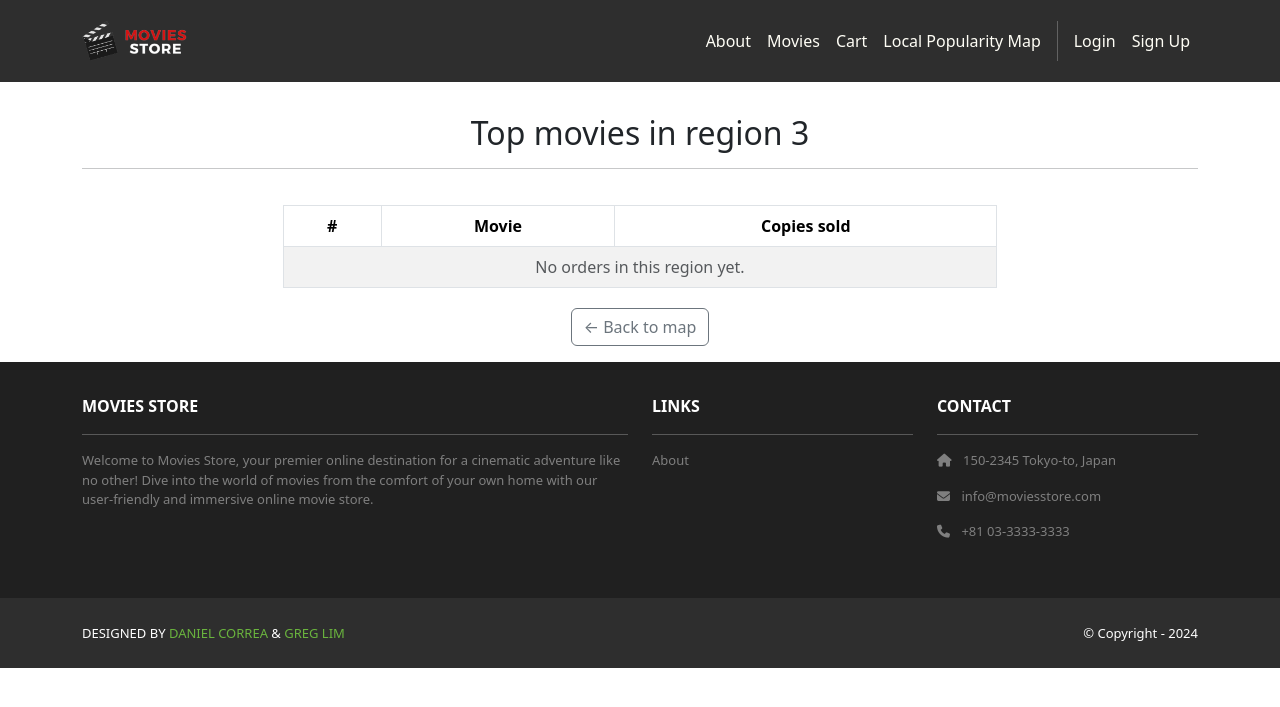
After one commit to rohith2197/moviesstore, a Django app: page /cart/trending/3/ in a window 1280 px wide. The commit adds this page. Shown: the top 707 px of the page. Run offline with Django 5.2, Linux system fonts and the light colour scheme; data comes from the database, SQL or seed files in the repository; both versions use the stored data as it was after the commit; some libraries are stand-ins or nearby versions.

Commit message:
user story 1

```diff
--- a/cart/models.py
+++ b/cart/models.py
@@ -7,6 +7,7 @@ class Order(models.Model):
     date = models.DateTimeField(auto_now_add=True)
     user = models.ForeignKey(User,
         on_delete=models.CASCADE)
+    region_id = models.CharField(max_length=20,blank=True,default='',db_index=True)
     def __str__(self):
         return str(self.id) + ' - ' + self.user.username
 
--- /dev/null
+++ b/cart/templates/cart/region.html
@@ -0,0 +1,45 @@
+{% extends 'base.html' %}
+{% block content %}
+<div class="p-3">
+  <div class="container">
+    <div class="row mt-3">
+      <div class="col mx-auto mb-3 text-center">
+        <h2>Top movies in region {{ template_data.region_id }}</h2>
+        <hr />
+      </div>
+    </div>
+    <div class="row m-1 justify-content-center">
+      <div class="col-lg-8">
+      <table class="table table-bordered table-striped text-center align-middle">
+        <thead>
+          <tr>
+            <th scope="col">#</th>
+            <th scope="col">Movie</th>
+            <th scope="col">Copies sold</th>
+          </tr>
+        </thead>
+        <tbody>
+          {% for m in template_data.movies %}
+          <tr>
+            <td>{{ forloop.counter }}</td>
+            <td>
+              <a href="{% url 'movies.show' m.movie__id %}" class="text-decoration-none">
+                <img src="/media/{{ m.movie__image }}" alt="" style="height:60px; width:40px; object-fit:cover" class="me-2 rounded">
+                {{ m.movie__name }}
+              </a>
+            </td>
+            <td><span class="badge bg-dark fs-6">{{ m.count }}</span></td>
+          </tr>
+          {% empty %}
+          <tr><td colspan="3" class="text-muted">No orders in this region yet.</td></tr>
+          {% endfor %}
+        </tbody>
+      </table>
+      </div>
+    </div>
+    <div class="text-center">
+      <a href="{% url 'cart.trending' %}" class="btn btn-outline-secondary">&larr; Back to map</a>
+    </div>
+  </div>
+</div>
+{% endblock content %}
--- a/cart/urls.py
+++ b/cart/urls.py
@@ -6,4 +6,6 @@ urlpatterns = [
     path('<int:id>/add/', views.add, name='cart.add'),
     path('clear/', views.clear, name='cart.clear'),
     path('purchase/', views.purchase, name='cart.purchase'),
+    path('trending/', views.trending_map, name='cart.trending'),
+    path('trending/<str:region_id>/', views.region_top_movies, name='cart.region_top_movies'),
 ]
--- a/cart/views.py
+++ b/cart/views.py
@@ -4,6 +4,7 @@ from movies.models import Movie
 from .utils import calculate_cart_total
 from .models import Order, Item
 from django.contrib.auth.decorators import login_required
+from django.db.models import Count, Sum
 
 def index(request):
     cart_total = 0
@@ -33,6 +34,8 @@ def clear(request):
 
 @login_required
 def purchase(request):
+    if request.method != 'POST':
+        return redirect('cart.index')
     cart = request.session.get('cart', {})
     movie_ids = list(cart.keys())
     if (movie_ids == []):
@@ -42,6 +45,8 @@ def purchase(request):
     order = Order()
     order.user = request.user
     order.total = cart_total
+    if request.POST['lat'] != '' and request.POST['lng'] != '':
+        order.region_id = str(int(float(request.POST['lat']))) + ',' + str(int(float(request.POST['lng'])))
     order.save()
     for movie in movies_in_cart:
         item = Item()
@@ -56,3 +61,39 @@ def purchase(request):
     template_data['order_id'] = order.id
     return render(request, 'cart/purchase.html',
         {'template_data': template_data})
+
+def trending_map(request):
+    # movies sold per region, most first
+    regions = list(Item.objects.exclude(order__region_id='')
+        .values('order__region_id')
+        .annotate(count=Sum('quantity'))
+        .order_by('-count'))
+
+    # best-selling movie inside each region
+    for r in regions:
+        top = (Item.objects.filter(order__region_id=r['order__region_id'])
+            .values('movie__name')
+            .annotate(count=Sum('quantity'))
+            .order_by('-count')
+            .first())
+        r['region_id'] = r.pop('order__region_id')
+        r['top_movie'] = top['movie__name'] if top else ''
+        r['top_movie_count'] = top['count'] if top else 0
+
+    template_data = {}
+    template_data['title'] = 'Local Popularity Map'
+    template_data['regions'] = regions
+    return render(request, 'cart/trending.html', {'template_data': template_data})
+
+def region_top_movies(request, region_id):
+    # best-selling movies inside one region
+    movies = (Item.objects.filter(order__region_id=region_id)
+        .values('movie__id', 'movie__name', 'movie__image')
+        .annotate(count=Sum('quantity'))
+        .order_by('-count')[:5])
+
+    template_data = {}
+    template_data['title'] = 'Top Movies'
+    template_data['region_id'] = region_id
+    template_data['movies'] = movies
+    return render(request, 'cart/region.html', {'template_data': template_data})
--- a/moviesstore/templates/base.html
+++ b/moviesstore/templates/base.html
@@ -27,6 +27,7 @@
             <a class="nav-link" href="{% url 'home.about' %}">About</a>
             <a class="nav-link" href="{% url 'movies.index' %}">Movies</a>
             <a class="nav-link" href="{% url 'cart.index' %}">Cart</a>
+            <a class="nav-link" href="{% url 'cart.trending' %}">Local Popularity Map</a>
             <div class="vr bg-white mx-2 d-none d-lg-block"></div>
             {% if user.is_staff %}
             <a class = "nav-link" href = "{%url 'admin:index'%}">Admin</a>
```
Also changed, not shown: cart/templates/cart/index.html (+20 -3 lines), cart/templates/cart/trending.html (added, +66 -0 lines), cart/migrations/0003_order_region_id.py (added), db.sqlite3.
